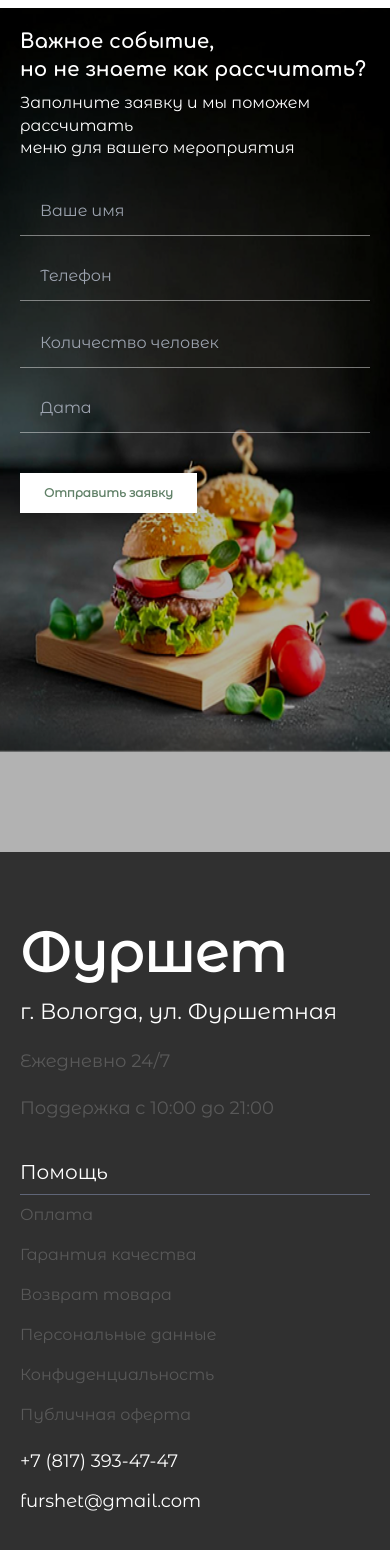
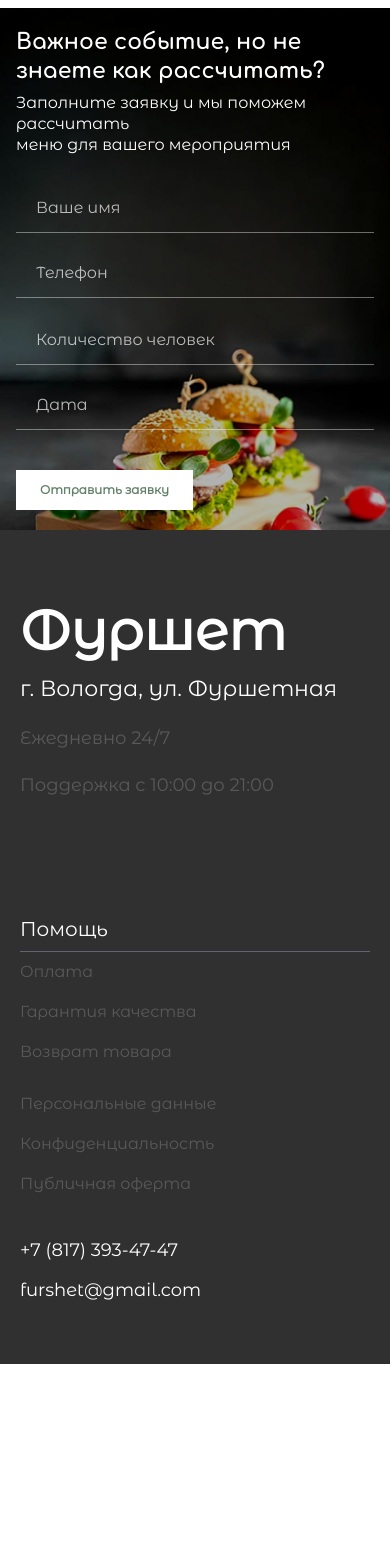
Before and after one commit to RAaDAGoN/deploy-furshet, a Vue app in the folder furshet/: page / in a window 390 px wide. Shown: the part 5481-7031 px from the top of the page. After the commit the page ends 6845 px from the top, so only its background shows below. Built offline with nearby package versions, Linux system fonts and the light colour scheme.

Commit message:
адаптив футера

```diff
--- a/furshet/src/components/Footer.vue
+++ b/furshet/src/components/Footer.vue
@@ -1,96 +1,96 @@
 <template>
-  <footer class="max-w-[1746px] mx-auto ">
-    <!-- Первая линия-->
-    <div class="relative w-full h-[100vh] ">
-      <!-- Основной контейнер изображения -->
-      <picture class="absolute inset-0 ">
-<!--        Мобильная картинка-->
-        <source srcset="/image/FooterMobile.png" media="(max-width: 640px)"/>
-
-        <img
-            src="/image/Food2.png"
-            alt="Slide 1"
-            class="w-full h-full"
-        />
-      </picture>
-
-      <!-- Затемнение -->
+  <div class="relative w-full bg-[url(/image/FooterMobile.png)]
+         md:bg-[url(/image/Food2.png)] bg-cover bg-top bg-no-repeat overflow-hidden" >
+    <!-- затемнение -->
     <div class="absolute inset-0 bg-black/30"></div>
 
-      <!-- Контент -->
-      <div class="relative flex items-center px-5 sm:px-5 pt-5">
-        <div class="md:max-w-[844px]">
-          <h1 class="text-white text-left text-xl md:text-[45px] font-comfort font-bold mb-2 md:mb-6 leading-[140%]">
-            Важное событие,<br/>
+    <!-- контент -->
+    <div class="relative z-10 max-w-[1746px] mx-auto px-4 md:px-8 h-full flex ">
+      <div class="py-5">
+        <h1 class="text-white text-[22px] md:text-[45px] font-comfort font-bold mb-2 md:mb-6 leading-[130%]">
+          Важное событие,<br class="hidden md:block" />
           но не знаете как рассчитать?
         </h1>
-          <p class="text-white text-base md:text-2xl font-medium font-montserrat leading-[140%]">
-            Заполните заявку и мы поможем рассчитать<br/>меню для вашего мероприятия
+
+        <p class="text-white text-base md:text-2xl font-medium font-montserrat leading-[130%]">
+          Заполните заявку и мы поможем рассчитать<br />меню для вашего мероприятия
         </p>
 
-          <form class="font-montserrat mt-[40px]" action="">
-            <div class="flex flex-col md:flex-row gap-7 mb-[30px]">
-              <input name="userName"
-                     class="outline-none border-b border-[#E4E4E480] bg-transparent pl-[20px] pb-[12px]  text-white"
-                     placeholder="Ваше имя" type="text">
-              <input name="userPhone"
-                     class="outline-none border-b border-[#E4E4E480] bg-transparent pl-[20px] pb-[12px]  text-white"
-                     placeholder="Телефон" type="text">
+        <form class="font-montserrat mt-[40px] ">
+          <div class="flex flex-col md:flex-row gap-7 mb-[30px] text-[16px] md:text-[18px]">
+            <input
+                name="userName"
+                class="outline-none border-b border-white/40 bg-transparent pl-5 pb-3 text-white placeholder-white/70"
+                placeholder="Ваше имя" type="text"
+            />
+            <input
+                name="userPhone"
+                class="outline-none border-b border-white/40 bg-transparent pl-5 pb-3 text-white placeholder-white/70"
+                placeholder="Телефон" type="text"
+            />
           </div>
+
           <div class="flex flex-col md:flex-row gap-7">
-              <input name="userCount"
-                     class="outline-none border-b border-[#E4E4E480] bg-transparent pl-[20px] pb-[12px]  text-white"
-                     placeholder="Количество человек" type="text">
-              <input name="userDate"
-                     class="outline-none border-b border-[#E4E4E480] bg-transparent pl-[20px] pb-[12px]  text-white"
-                     placeholder="Дата" type="text">
+            <input
+                name="userCount"
+                class="outline-none border-b border-white/40 bg-transparent pl-5 pb-3 text-white placeholder-white/70"
+                placeholder="Количество человек" type="text"
+            />
+            <input
+                name="userDate"
+                class="outline-none border-b border-white/40 bg-transparent pl-5 pb-3 text-white placeholder-white/70"
+                placeholder="Дата" type="text"
+            />
           </div>
         </form>
 
-          <Button class="mt-10" title="Отправить заявку"/>
-
+        <Button class="mt-10" title="Отправить заявку" />
       </div>
     </div>
   </div>
 
 
+  <!-- ===== FOOTER BOTTOM ===== -->
+  <div class="bg-[#303030]">
+    <div class="grid grid-cols-1 md:grid-cols-4 gap-10 px-5 py-[60px] max-w-[1746px] mx-auto">
 
-    <!--    Вторая линия-->
-    <div class="bg-[#303030]">
-      <div class="flex flex-col md:flex-row justify-between px-5 py-[60px]">
+      <!-- контакты -->
       <div class="font-montserrat">
         <h1 class="text-[55px] font-semibold text-white">Фуршет</h1>
-          <div class="flex flex-col gap-5 mb-9">
-            <p class="text-[22px] text-white">г. Вологда, ул. Фуршетная</p>
-            <p class="text-[18px] text-[#595959]">Ежедневно 24/7 </p>
+
+        <div class="flex flex-col gap-5 mb-9 text-white">
+          <p class="text-[22px]">г. Вологда, ул. Фуршетная</p>
+          <p class="text-[18px] text-[#595959]">Ежедневно 24/7</p>
           <p class="text-[18px] text-[#595959]">Поддержка с 10:00 до 21:00</p>
         </div>
 
-
-          <div class="hidden md:flex gap-4">
-            <img src="/image/icons/VK.png" alt="">
-            <img src="/image/icons/Odnokl.png" alt="">
-            <img src="/image/icons/Dzen.png" alt="">
-            <img src="/image/icons/Telegram.png" alt="">
-            <img src="/image/icons/Watsup.png" alt="">
-            <img src="/image/icons/Wiber.png" alt="">
+        <div class="hidden md:flex gap-4 items-center">
+          <img src="/image/icons/VK.png" class="w-8 h-8 object-contain" />
+          <img src="/image/icons/Odnokl.png" class="w-8 h-8 object-contain" />
+          <img src="/image/icons/Dzen.png" class="w-8 h-8 object-contain" />
+          <img src="/image/icons/Telegram.png" class="w-8 h-8 object-contain" />
+          <img src="/image/icons/Watsup.png" class="w-8 h-8 object-contain" />
+          <img src="/image/icons/Wiber.png" class="w-8 h-8 object-contain" />
         </div>
       </div>
 
-        <div>
-          <ul class="hidden md:flex font-montserrat text-[#F4F6FB] flex-col gap-6">
+      <!-- меню -->
+      <nav>
+        <ul class="hidden md:flex flex-col gap-6 text-[#F4F6FB] font-montserrat">
           <li>О нас</li>
           <li>Меню</li>
           <li>Доставка</li>
           <li>Контакты</li>
           <li>Корзина</li>
         </ul>
-        </div>
+      </nav>
 
-        <div class="font-montserrat text-[#595959] ">
-          <h1 class="text-xl w-full border-b text-white border-[#5F6577] mb-2 pb-2">Помощь</h1>
-          <div class="flex flex-col gap-4 md:gap-7 md:flex-row justify-between font-montserrat text-[#595959]">
-            <ul class=" flex flex-col gap-4">
+      <!-- помощь -->
+      <div class="font-montserrat text-[#595959]">
+        <h1 class="text-xl w-full border-b border-[#5F6577] mb-2 pb-2 text-white">Помощь</h1>
+
+        <div class="flex flex-col gap-7 md:flex-row justify-between">
+          <ul class="flex flex-col gap-4">
             <li>Оплата</li>
             <li>Гарантия качества</li>
             <li>Возврат товара</li>
@@ -103,14 +103,14 @@
           </ul>
         </div>
       </div>
-        <div class="font-montserrat text-white text-lg md:text-2xl mt-5">
+
+      <!-- телефон -->
+      <div class="font-montserrat text-white text-lg md:text-2xl">
         <h1 class="mb-3">+7 (817) 393-47-47</h1>
         <h1>furshet@gmail.com</h1>
       </div>
     </div>
-
   </div>
-  </footer>
 
 
 </template>
```
Lines whose indentation alone changed are shown as unchanged.
